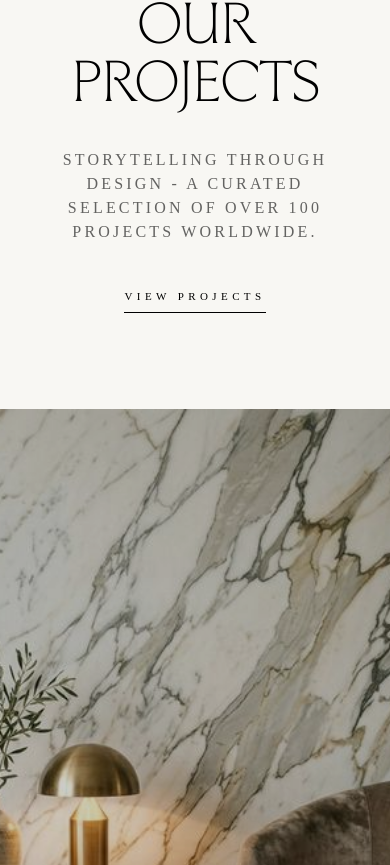
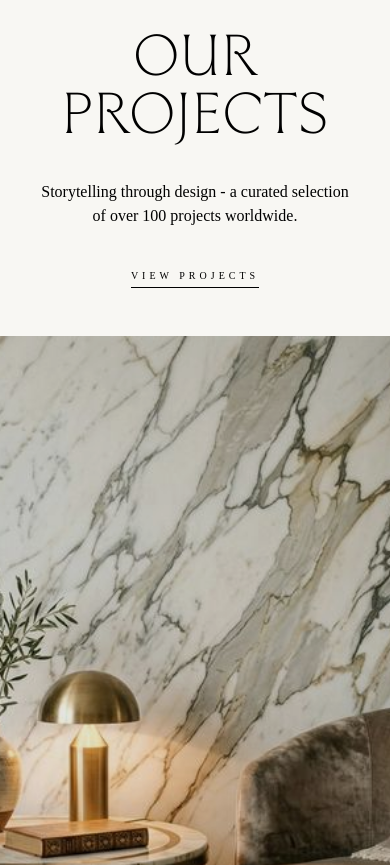
Before and after one commit to jaytiwari2004/Art, a Next.js app: page / in a window 390 px wide. Shown: the part 5159-6024 px from the top of the page. Built offline with nearby package versions, Linux system fonts and the light colour scheme.

Commit message:
chnages in the mobile view

```diff
--- a/src/components/ProjectSection.jsx
+++ b/src/components/ProjectSection.jsx
@@ -18,15 +18,6 @@ export default function ProjectSection() {
   const wrapperRef = useRef(null);
   const containerRef = useRef(null);
 
-  // Specifications from the user
-  const bodyTextStyle = {
-    fontFamily: 'var(--font-body), "__antiqueLegacy_623eb9", "AntiqueLegacy", serif',
-    fontStyle: 'normal',
-    fontWeight: 400,
-    fontSize: '16px',
-    lineHeight: '24px',
-  };
-
   useGSAP(() => {
     const slides = gsap.utils.toArray('.project-slide');
 
@@ -41,54 +32,67 @@ export default function ProjectSection() {
     });
 
     slides.forEach((slide, i) => {
-      const letters = slide.querySelectorAll('.letter');
+      const letters = slide.querySelectorAll('.letter-inner');
       const image = slide.querySelector('.project-image');
       const details = slide.querySelector('.project-details');
       const imageInner = slide.querySelector('.image-inner');
 
-      // 1. Full-Screen Image Clip Reveal
+      // 0. INITIAL STATE (Ensures text starts hidden/scattered to avoid "flash")
+      gsap.set(letters, {
+        y: (index) => {
+          if (index % 3 === 0) return "0vh";
+          if (index % 3 === 2) return "40vh";
+          return "80vh";
+        },
+        opacity: 0
+      });
+
+      // 1. CLIP PATH REVEAL (The entire slide reveals from bottom)
       if (i !== 0) {
-        tl.fromTo(image,
+        tl.fromTo(slide,
           { clipPath: 'inset(100% 0% 0% 0%)' },
-          { clipPath: 'inset(0% 0% 0% 0%)', duration: 1.5, ease: "power2.inOut" }
+          { clipPath: 'inset(0% 0% 0% 0%)', duration: 2, ease: "none" },
+          `slide-${i}`
         );
-        tl.fromTo(imageInner, { scale: 1.4 }, { scale: 1, duration: 1.5 }, "<");
+        tl.fromTo(imageInner, { scale: 1.2 }, { scale: 1, duration: 2 }, "<");
       }
 
-      // 2. Interlocking Slot Animation
+      // 2. SLOT ANIMATION
+      // i % 3 logic mimics the "random yet structured" look from your video
       tl.fromTo(letters,
         {
           y: (index) => {
-            if (index % 3 === 0) return "-150%"; // Top plane
-            if (index % 3 === 1) return "100%";  // Mid plane
-            return "250%";                       // Bottom plane
+            if (index % 3 === 0) return "0vh";
+            if (index % 3 === 2) return "40vh";
+            return "80vh";
           },
-          opacity: (index) => (index % 3 === 2 ? 0 : 1)
+          opacity: 0
         },
         {
           y: "0%",
           opacity: 1,
-          stagger: { each: 0.03, from: "center" },
+          stagger: { each: 0.05, from: "start" },
           duration: 1.5,
-          ease: "expo.out"
+          ease: "power2.out",
+          immediateRender: false // Prevents all slides' letters from showing at once
         },
-        i === 0 ? "0" : "-=1.2"
+        i === 0 ? "0" : ">"
       );
 
-      // 3. Info Reveal
+      // 3. DETAILS REVEAL
       tl.fromTo(details,
-        { opacity: 0, x: 50 },
-        { opacity: 1, x: 0, duration: 0.8 },
-        "-=0.7"
+        { opacity: 0, y: 30 },
+        { opacity: 1, y: 0, duration: 0.8 },
+        "-=0.5"
       );
 
-      // 4. Slide Out
+      // 4. SLIDE OUT (Moving letters up and away)
       if (i < slides.length - 1) {
         tl.to(letters, {
-          y: "-200%",
+          y: "-150%",
           opacity: 0,
           stagger: 0.02,
-          duration: 1.2,
+          duration: 1,
           ease: "power2.in"
         }, "+=0.5");
       }
@@ -98,54 +102,58 @@ export default function ProjectSection() {
 
   return (
     <div ref={wrapperRef} className="w-full bg-[#f8f7f3]">
-      {/* RESTORED HEADER SECTION */}
-      <section className="w-full flex flex-col items-center justify-center py-24 md:py-32">
-        <h2 className="text-[12vw] md:text-[5.5vw] font-serif leading-tight text-center uppercase tracking-tighter text-black font-normal">
+      {/* SECTION HEADER */}
+      <section className="w-full flex flex-col items-center justify-center pt-32 pb-12 text-black bg-[#f8f7f3]">
+        <h2 className="text-[18vw] md:text-[10vw] font-serif uppercase leading-[0.9] text-center" style={{ color: 'rgb(0,0,0)' }}>
           Our <br /> Projects
         </h2>
-        <p className="mt-8 text-center max-w-[280px] md:max-w-md uppercase tracking-[0.2em] text-black/60" style={bodyTextStyle}>
-          Storytelling through design - a curated selection of over 100 projects worldwide.
+        <p className="max-w-2xl text-center text-base md:text-lg font-light mt-8 px-6" style={{ color: 'rgb(0,0,0)' }}>
+          Storytelling through design - a curated selection <br />
+          of over 100 projects worldwide.
         </p>
-        <div className="mt-10 border-b border-black pb-1 uppercase tracking-[0.4em] font-bold cursor-pointer hover:opacity-50 transition-opacity text-black" style={{ ...bodyTextStyle, fontSize: '11px' }}>
-          View Projects
-        </div>
+        <button className="group relative mt-10 flex flex-col items-center" style={{ color: 'rgb(0,0,0)' }}>
+          <span className="uppercase tracking-[0.4em] text-[10px] font-medium mb-1">View Projects</span>
+          <div className="relative w-full h-[1px] overflow-hidden">
+             <div className="w-full h-full bg-black transition-transform duration-400 ease-in-out group-hover:translate-x-full" />
+             <div className="absolute inset-0 bg-black -translate-x-full transition-transform duration-400 ease-in-out group-hover:translate-x-0" />
+          </div>
+        </button>
       </section>
 
-      {/* PINNED CONTAINER */}
+      {/* PINNED AREA */}
       <div ref={containerRef} className="relative w-full h-screen overflow-hidden bg-black">
         {projects.map((project, index) => (
           <div
             key={project.id}
-            className="project-slide absolute inset-0 w-full h-screen flex flex-col items-center justify-center"
+            className="project-slide absolute inset-0 w-full h-screen flex flex-col items-center"
             style={{ zIndex: index + 10 }}
           >
-            {/* FULL SCREEN BACKGROUND */}
+            {/* FULL BACKGROUND IMAGE */}
             <div className="project-image absolute inset-0 w-full h-full overflow-hidden">
               <div className="image-inner w-full h-full">
-                <img src={project.image} alt={project.title} className="w-full h-full object-cover" />
-                <div className="absolute inset-0 bg-black/20" />
+                <img src={project.image} alt="" className="w-full h-full object-cover" />
+                {/* Minimal overlay to ensure image is visible */}
+                <div className="absolute inset-0 bg-black/10" />
               </div>
             </div>
 
-            {/* FULL SCREEN TYPOGRAPHY */}
-            <div className="relative z-20 w-full h-full flex items-center px-[2vw]">
-              <h2 className="w-full flex justify-between text-[18vw] font-serif text-white pointer-events-none mix-blend-exclusion leading-none tracking-tighter">
+            {/* TYPOGRAPHY - Positioned at top to show "R I N A" immediately */}
+            <div className="relative z-20 w-full pt-[15vh] md:pt-[12vh] px-[4vw] md:px-[6vw]">
+              <h2 className="flex justify-between w-full text-[14vw] md:text-[12vw] font-serif text-white mix-blend-exclusion leading-none">
                 {project.title.split("").map((char, i) => (
-                  <div key={i} className="overflow-hidden flex-1 flex justify-center">
-                    <span className="letter inline-block">
+                  <span key={i} className="flex-1 flex justify-center h-[18vw] md:h-[22vw]">
+                    <span className="letter-inner inline-block will-change-transform">
                       {char === " " ? "\u00A0" : char}
                     </span>
-                  </div>
+                  </span>
                 ))}
               </h2>
             </div>
 
-            {/* PROJECT DETAILS */}
-            <div className="project-details absolute bottom-12 right-12 text-right text-white z-30">
-              <h4 className="text-2xl md:text-5xl font-serif mb-4 leading-tight">
-                {project.subtitle}
-              </h4>
-              <button className="border-b border-white pb-1 uppercase transition-all hover:opacity-50" style={{ ...bodyTextStyle, color: 'white', borderBottomColor: 'white' }}>
+            {/* PROJECT INFO */}
+            <div className="project-details absolute bottom-8 right-6 md:bottom-12 md:right-12 text-right text-white z-30">
+              <h4 className="text-xl md:text-5xl font-serif mb-2 md:mb-4">{project.subtitle}</h4>
+              <button className="border-b border-white pb-1 uppercase tracking-widest text-[10px] md:text-xs hover:opacity-50 transition-opacity">
                 View Project
               </button>
             </div>
```
